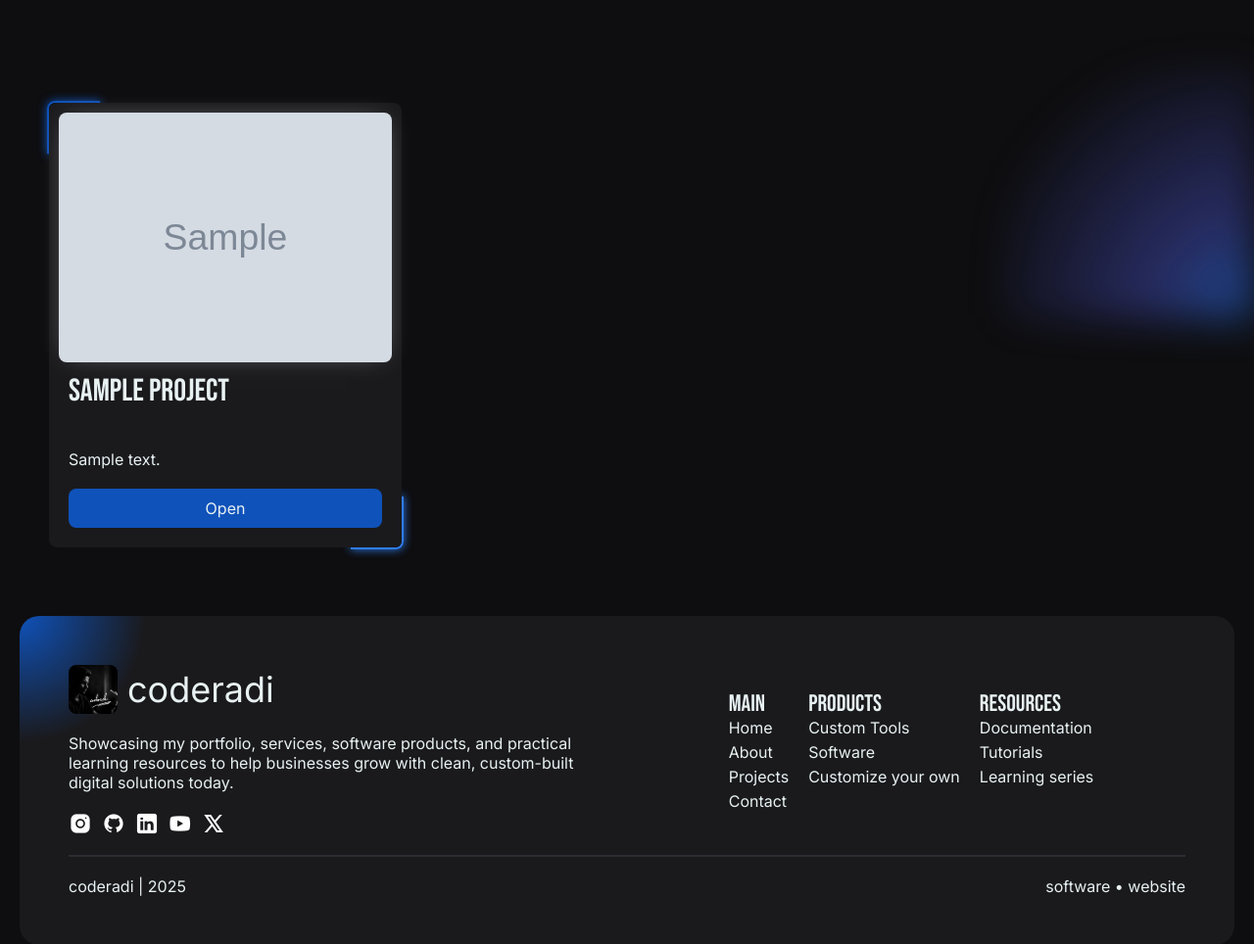
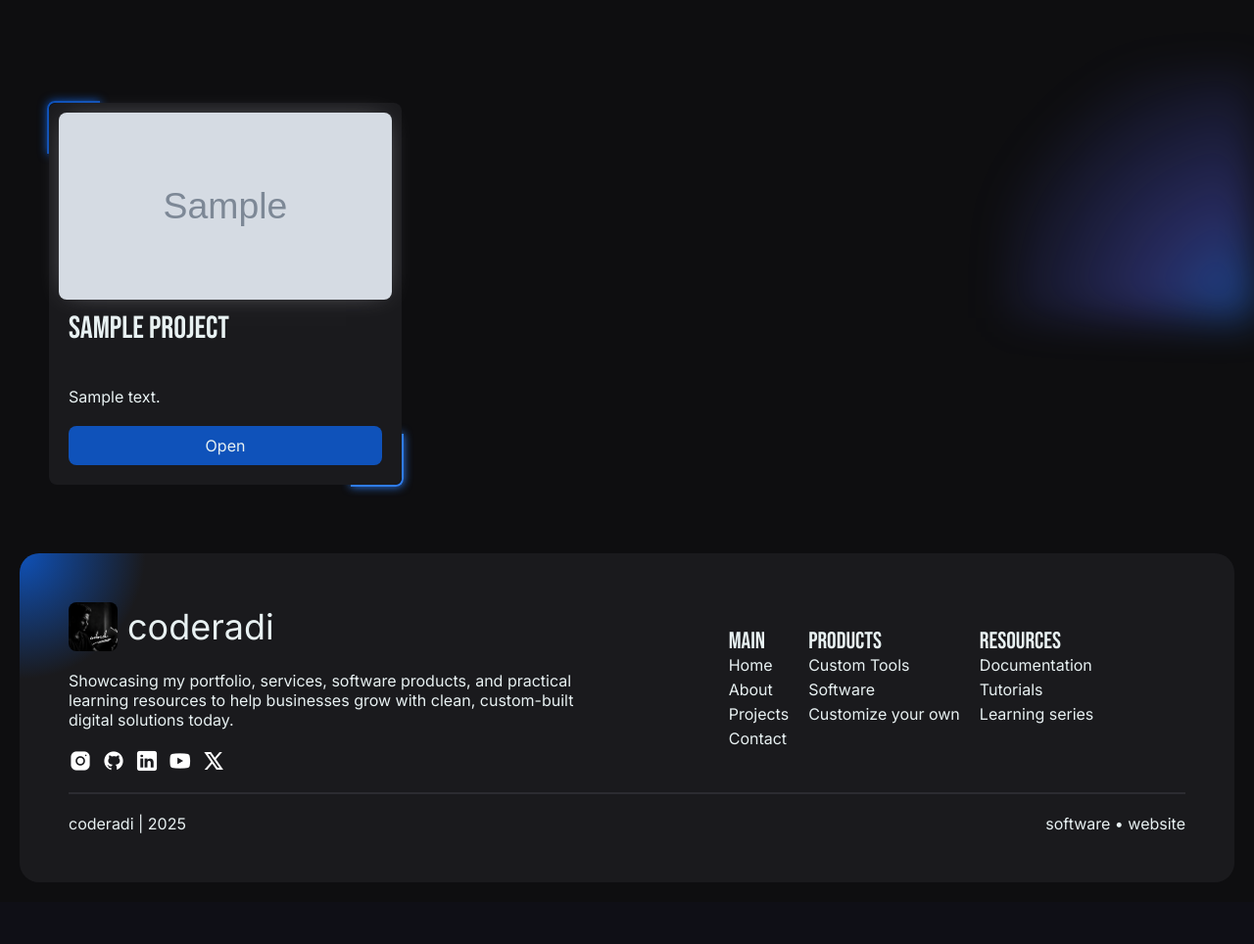
Before and after one commit to coderadi-in/coderadi, a Flask app: page /projects/ in a window 1280 px wide. Shown: the part 475-1439 px from the top of the page at 98% size. After the commit the page ends 1326 px from the top, so only its background shows below. Run offline with Flask 3, Linux system fonts and the light colour scheme; tables that the repository leaves empty hold one stand-in row (values such as "Sample post"); grey boxes marked "Sample" are stand-in pictures.

Commit message:
Updated projects display.

```diff
--- a/static/css/pages/projects.css
+++ b/static/css/pages/projects.css
@@ -87,6 +87,7 @@
     position: relative;
     padding: 10px;
     border-radius: 8px;
+    height: fit-content;
 }
 
 .projects .project-grid .project::before,
@@ -119,6 +120,8 @@
 .projects .project-grid .project .img {
     border-radius: 8px;
     box-shadow: 0px 0px 25px -10px var(--text-secondary);
+    aspect-ratio: 16 / 9;
+    object-fit: cover;
 }
 
 .projects .project-grid .project .text-content {
```
